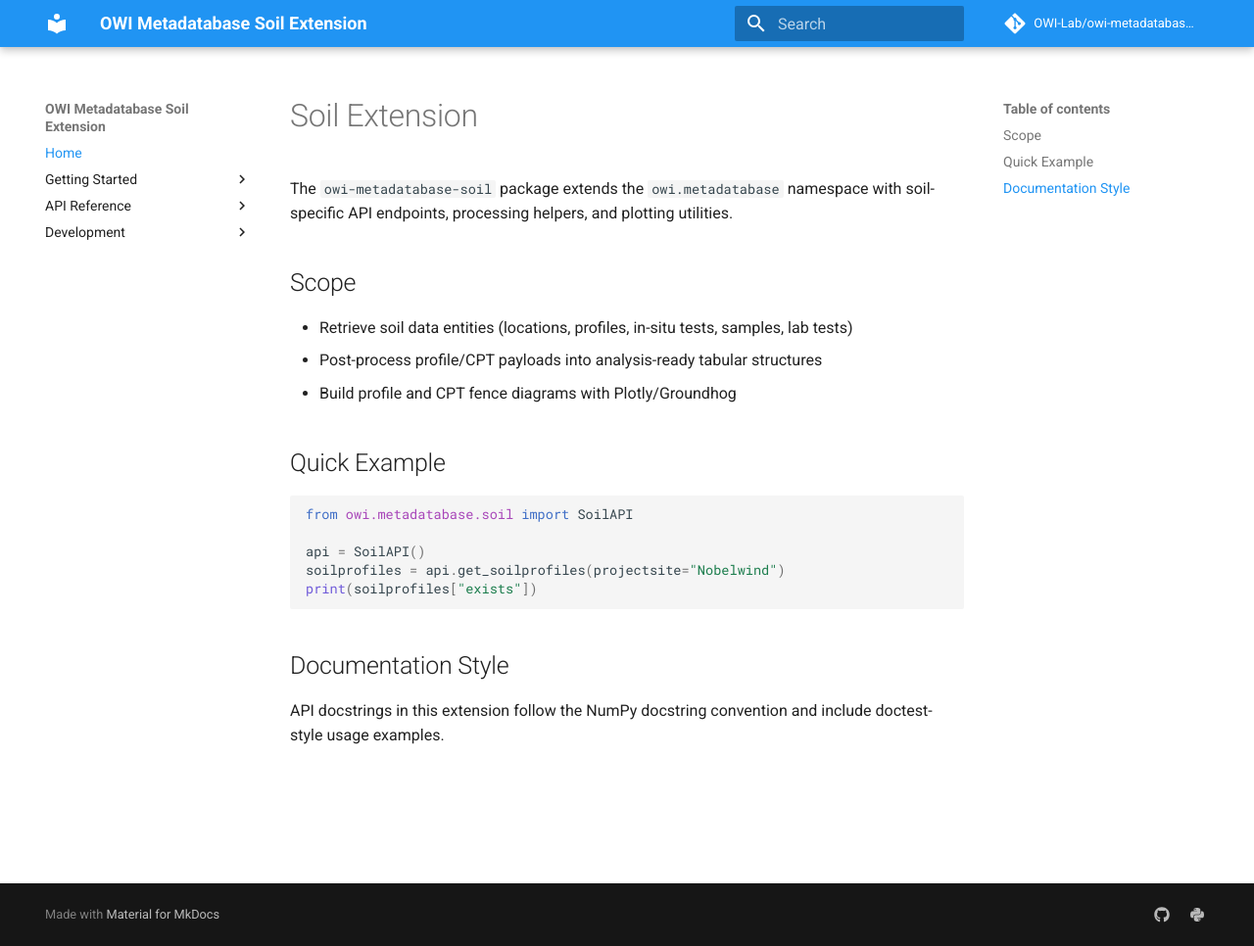
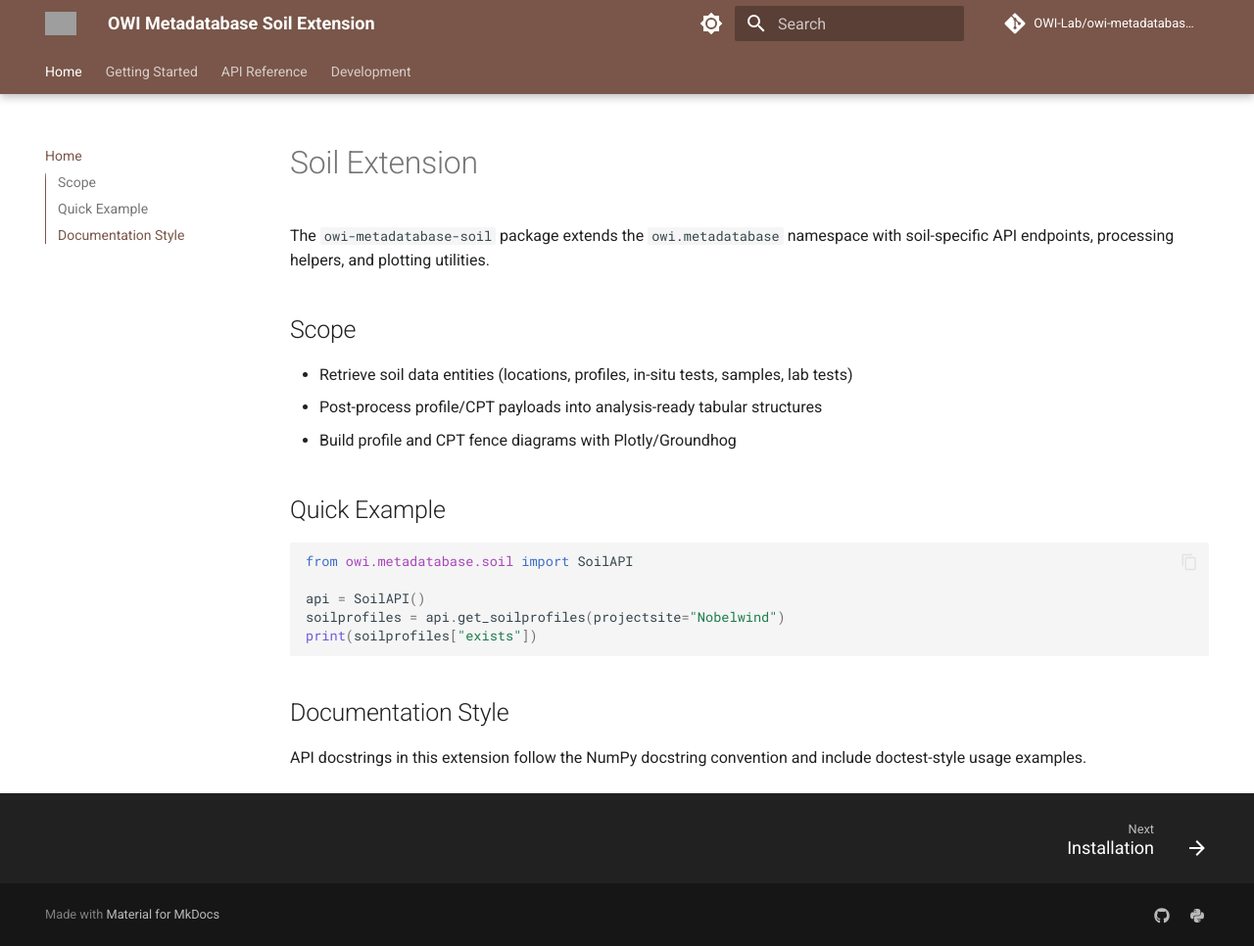
Before and after one commit to OWI-Lab/owi-metadatabase-soil-sdk, an MkDocs documentation site: the page built from docs/index.md, in a window 1280 px wide and 966 px high. Shown: the whole window at 98% size. Built offline with MkDocs 1.6.1 and Material for MkDocs 9.7.7, drawn with Linux system fonts in a browser that asks for light colours; comment, search, counter and statistics services are not loaded; the version menu is left out; grey boxes are pictures that could not be loaded.

Commit message:
docs(mkdocs): Fix mkdocs.yml

```diff
--- a/mkdocs.yml
+++ b/mkdocs.yml
@@ -8,15 +8,41 @@
 
 theme:
   name: material
+  logo: assets/LogoOWI.png
+  favicon: assets/favicon.png
   palette:
+    # Light mode
     - media: "(prefers-color-scheme: light)"
       scheme: default
-      primary: blue
-      accent: indigo
+      primary: brown
+      accent: teal
+      toggle:
+        icon: material/brightness-7
+        name: Switch to dark mode
+    # Dark mode
     - media: "(prefers-color-scheme: dark)"
       scheme: slate
-      primary: blue
-      accent: indigo
+      primary: brown
+      accent: teal
+      toggle:
+        icon: material/brightness-4
+        name: Switch to light mode
+  features:
+    - navigation.instant
+    - navigation.tracking
+    - navigation.tabs
+    - navigation.tabs.sticky
+    - navigation.sections
+    - navigation.expand
+    - navigation.top
+    - navigation.footer
+    - toc.follow
+    - toc.integrate
+    - search.suggest
+    - search.highlight
+    - search.share
+    - content.code.copy
+    - content.code.annotate
 
 plugins:
   - search:
```
